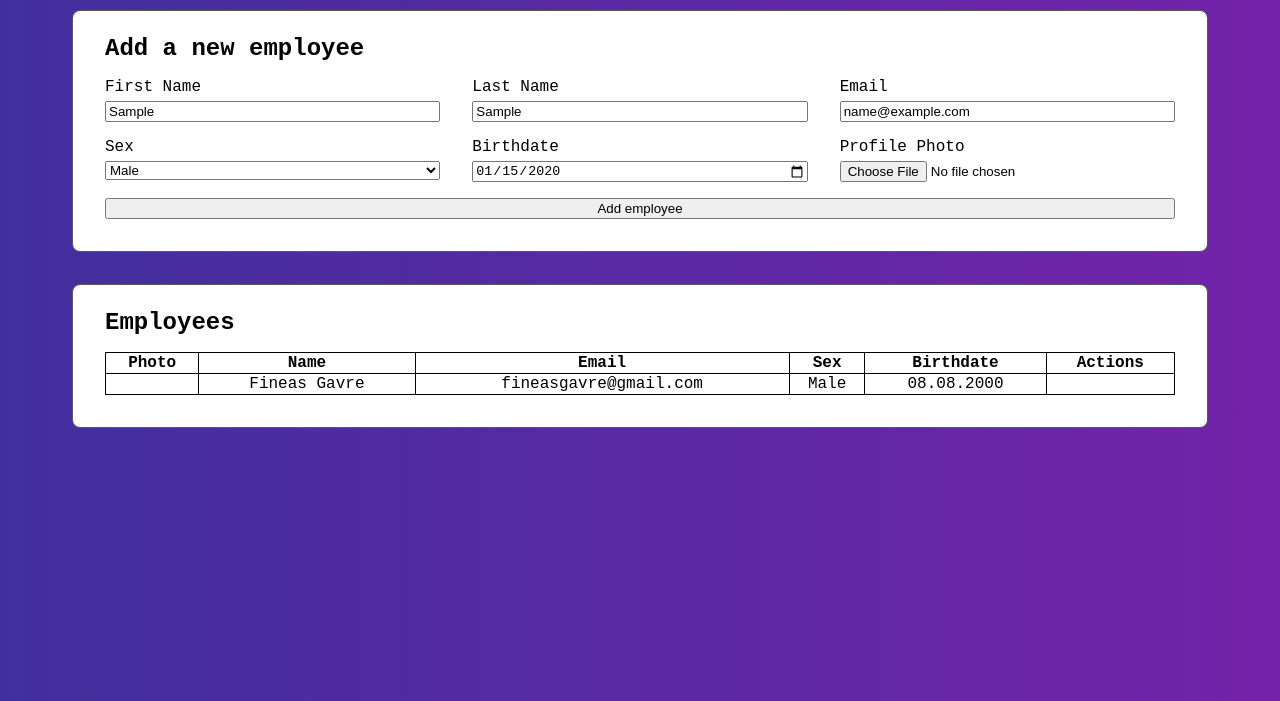
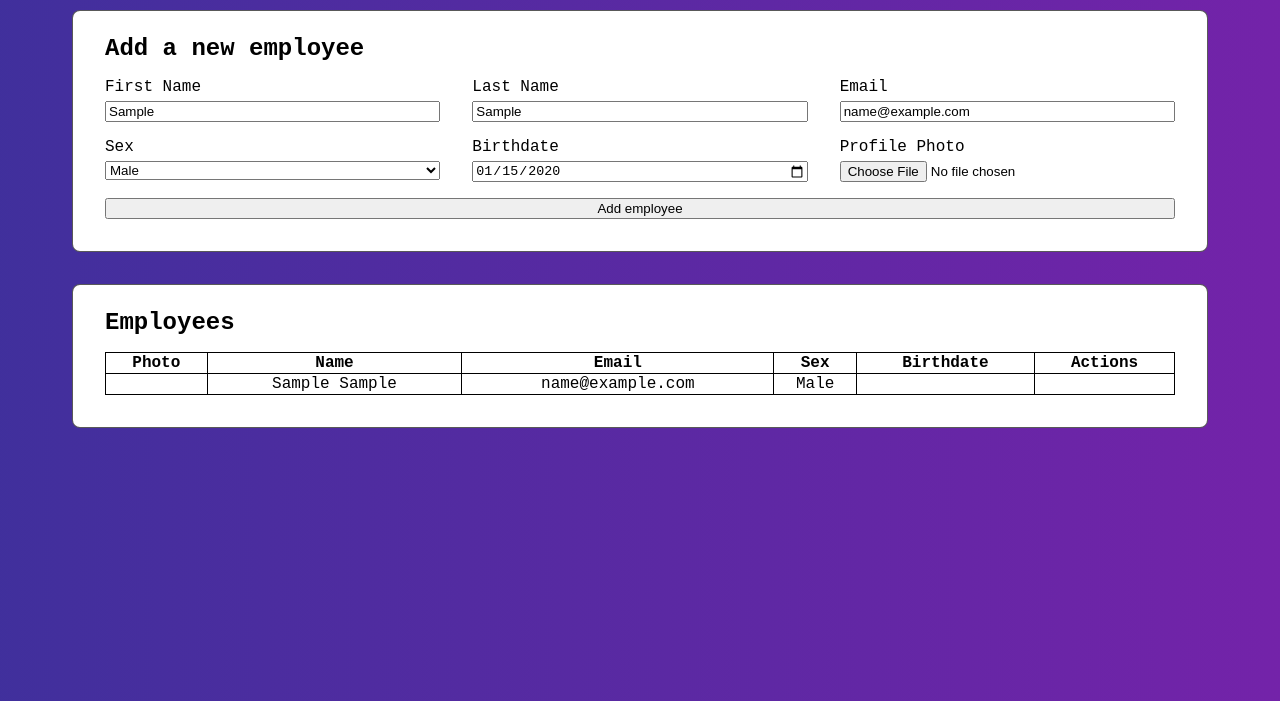
Before and after one commit to FineasGavre/p33-crm, a plain HTML site: page index.html in a window 1280 px wide. Both pictures are taken after typing "Sample", "Sample", "name@example.com", "2020-01-15" into the empty fields and a click on the button "Add employee". Shown: the part 99-800 px from the top of the page. Drawn offline with Linux system fonts and the light colour scheme.

Commit message:
Linked form to table and storage.

```diff
--- a/assets/scripts/main.js
+++ b/assets/scripts/main.js
@@ -1,11 +1,8 @@
 /*
     Main entrypoint
 */
-;(function () {})()
-
-/*
-    Data Access functions
-*/
+;(function () {
+    // Data access
     const retrieveEmployeeArray = () => {
         const storedData = localStorage.getItem('employees')
 
@@ -19,3 +16,111 @@ const retrieveEmployeeArray = () => {
     const saveEmployeeArray = (employees) => {
         localStorage.setItem('employees', JSON.stringify(employees))
     }
+
+    const addNewEmployee = (employee) => {
+        const employees = retrieveEmployeeArray()
+        employees.push(employee)
+        saveEmployeeArray(employees)
+    }
+
+    // UI display methods
+    const retrieveAndDisplayEmployees = () => {
+        const employees = retrieveEmployeeArray()
+        updateEmployeeTableUI(employees)
+    }
+
+    const updateEmployeeTableUI = (employees) => {
+        const tableBodyElem = document.querySelector('#employeesTable tbody')
+        tableBodyElem.innerHTML = ''
+
+        for (const employee of employees) {
+            tableBodyElem.appendChild(createEmployeeTableRow(employee))
+        }
+    }
+
+    const createEmployeeTableRow = (employee) => {
+        const { firstName, lastName, email, sex } = employee
+        const row = document.createElement('tr')
+
+        const photoTd = document.createElement('td')
+
+        const nameTd = document.createElement('td')
+        nameTd.textContent = `${firstName} ${lastName}`
+
+        const emailTd = document.createElement('td')
+        emailTd.textContent = email
+
+        const sexTd = document.createElement('td')
+        sexTd.textContent = sex
+
+        const birthdateTd = document.createElement('td')
+
+        const actionsTd = document.createElement('td')
+
+        row.append(photoTd, nameTd, emailTd, sexTd, birthdateTd, actionsTd)
+        return row
+    }
+
+    // Validation
+    const validateEmployeeObject = (employee) => {
+        const { firstName, lastName, email, sex } = employee
+        const validationResponse = {
+            isValid: true,
+            errors: [],
+        }
+
+        if (firstName == null || firstName == '') {
+            validationResponse.isValid = false
+            validationResponse.errors.push('First name must not be empty!')
+        }
+
+        if (lastName == null || lastName == '') {
+            validationResponse.isValid = false
+            validationResponse.errors.push('Last name must not be empty!')
+        }
+
+        if (email == null || email == '') {
+            validationResponse.isValid = false
+            validationResponse.errors.push('Email must not be empty!')
+        }
+
+        if (sex == null || sex == '') {
+            validationResponse.isValid = false
+            validationResponse.errors.push('Sex must be selected!')
+        }
+
+        return validationResponse
+    }
+
+    // Event Handlers
+    const onAddEmployeeButtonClick = () => {
+        const { value: firstName } = document.querySelector('#firstName')
+        const { value: lastName } = document.querySelector('#lastName')
+        const { value: email } = document.querySelector('#email')
+        const { value: sex } = document.querySelector('#sex')
+
+        const employee = {
+            firstName,
+            lastName,
+            email,
+            sex,
+        }
+
+        const validation = validateEmployeeObject(employee)
+
+        if (validation.isValid) {
+            addNewEmployee(employee)
+            retrieveAndDisplayEmployees()
+        } else {
+            console.log('Invalid employee object.', validation.errors)
+        }
+    }
+
+    const addEventListeners = () => {
+        const addEmployeeButtonElem = document.querySelector('#addEmployeeButton')
+        addEmployeeButtonElem.addEventListener('click', onAddEmployeeButtonClick)
+    }
+
+    addEventListeners()
+    retrieveAndDisplayEmployees()
+})()
--- a/index.html
+++ b/index.html
@@ -14,21 +14,21 @@
                 <div class="form-group">
                     <div class="field">
                         <label for="firstName">First Name</label>
-                        <input name="firstName" type="text" />
+                        <input id="firstName" name="firstName" type="text" />
                     </div>
                     <div class="field">
                         <label for="lastName">Last Name</label>
-                        <input name="lastName" type="text" />
+                        <input id="lastName" name="lastName" type="text" />
                     </div>
                     <div class="field">
                         <label for="email">Email</label>
-                        <input name="email" type="email" />
+                        <input id="email" name="email" type="email" />
                     </div>
                 </div>
                 <div class="form-group">
                     <div class="field">
                         <label for="sex">Sex</label>
-                        <select name="sex">
+                        <select id="sex" name="sex">
                             <option>Male</option>
                             <option>Female</option>
                             <option>Other / I'd rather not say</option>
@@ -36,11 +36,11 @@
                     </div>
                     <div class="field">
                         <label for="birthdate">Birthdate</label>
-                        <input name="birthdate" type="date" />
+                        <input id="birthdate" name="birthdate" type="date" />
                     </div>
                     <div class="field">
                         <label for="picture">Profile Photo</label>
-                        <input name="picture" type="file" />
+                        <input id="picture" name="picture" type="file" />
                     </div>
                 </div>
                 <button id="addEmployeeButton">Add employee</button>
```
Lines whose indentation alone changed are shown as unchanged.
